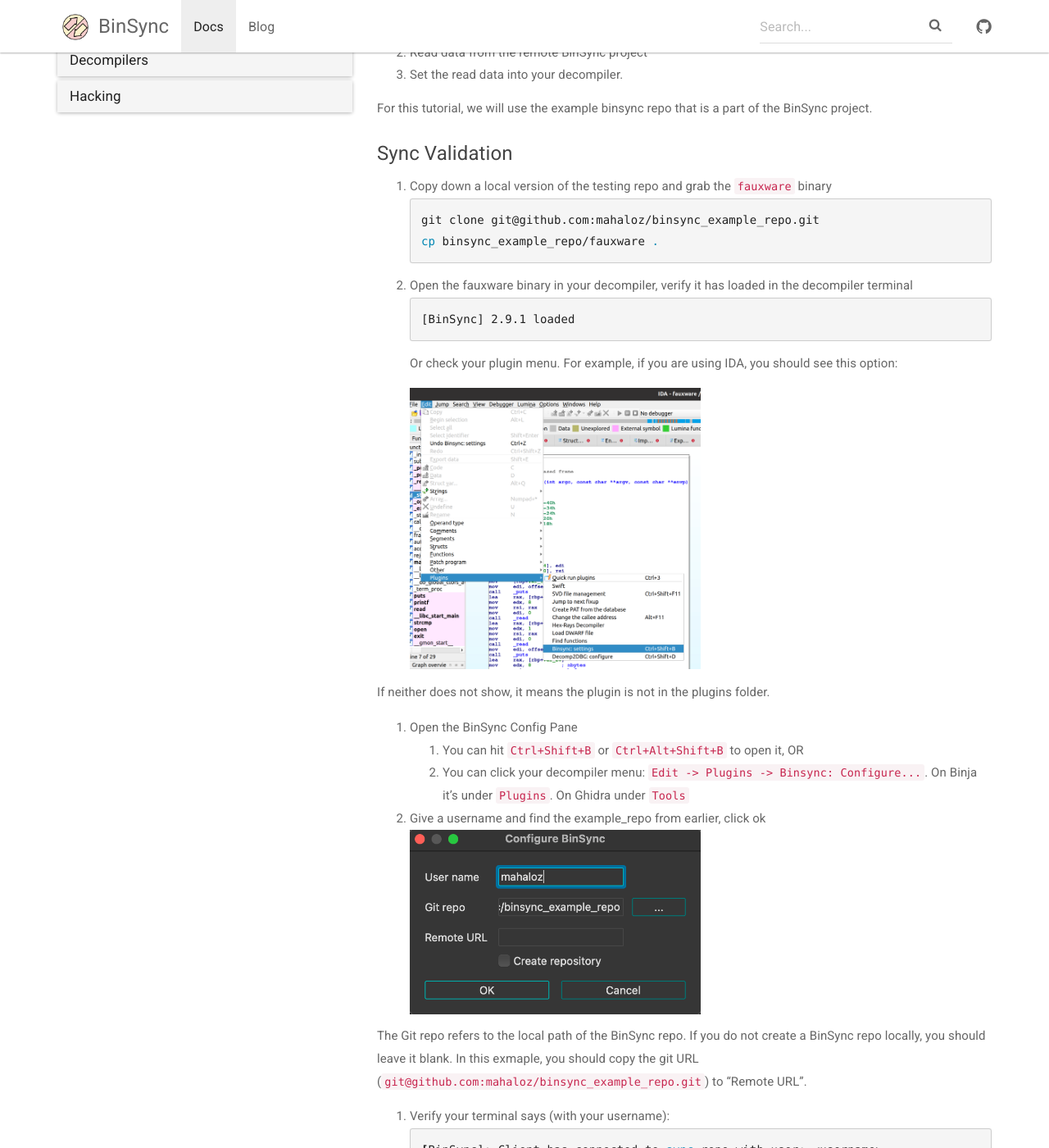
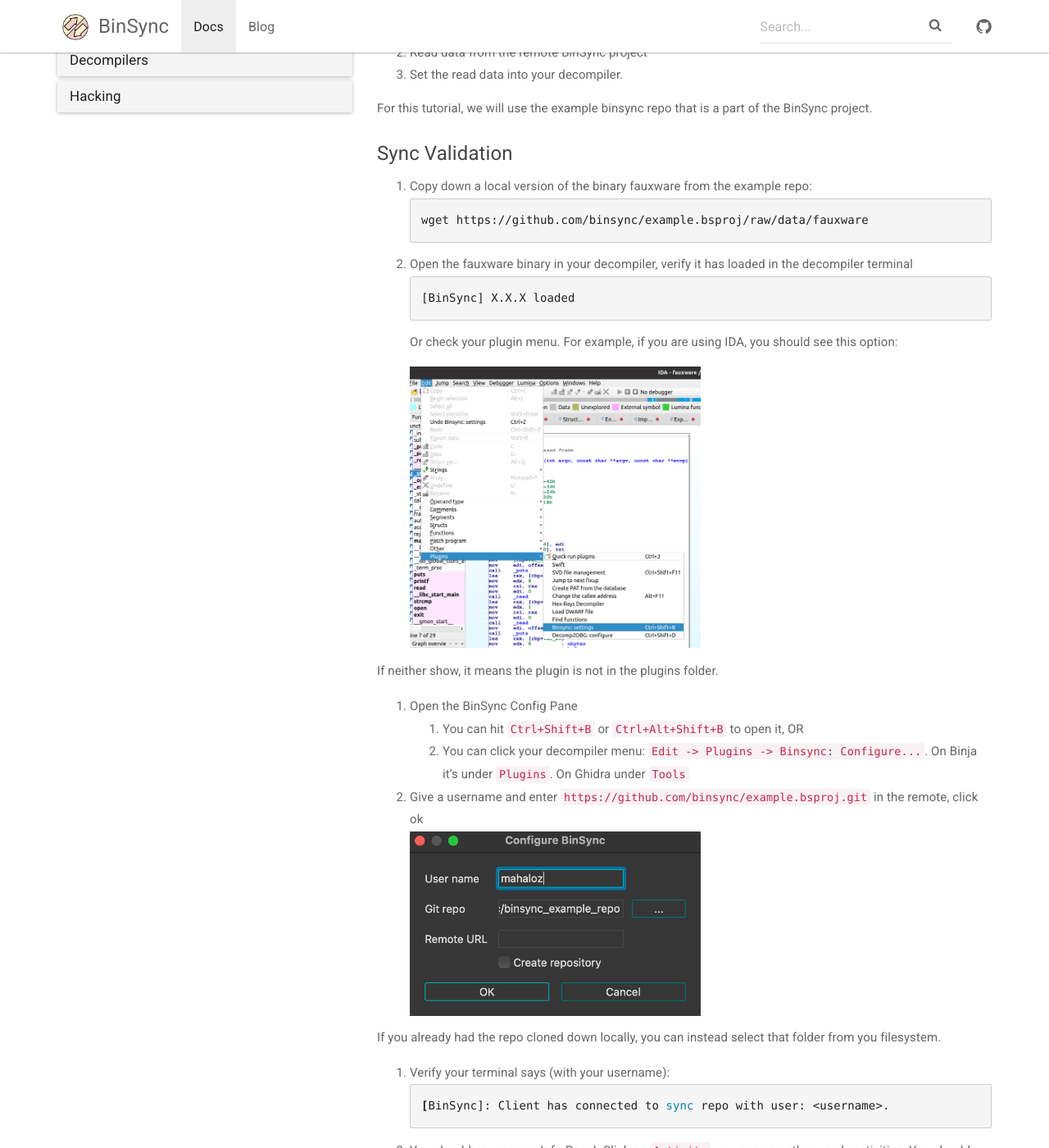
Before and after one commit to binsync/binsync.net, a Jekyll site: the page built from _docs/getting_started/install-validation.md, in a window 1280 px wide and 1400 px high, scrolled down 300 px. Shown: the whole window at 82% size. Built offline with Jekyll 4.4.1, drawn with Linux system fonts in a browser that asks for light colours.

Commit message:
Update install-validation.md

````diff
--- a/_docs/getting_started/install-validation.md
+++ b/_docs/getting_started/install-validation.md
@@ -14,30 +14,29 @@
 For this tutorial, we will use the example binsync repo that is a part of the BinSync project.
 
 ### Sync Validation
-1. Copy down a local version of the testing repo and grab the `fauxware` binary
+1. Copy down a local version of the binary fauxware from the example repo:
 ```bash
-git clone git@github.com:mahaloz/binsync_example_repo.git
-cp binsync_example_repo/fauxware .
+wget https://github.com/binsync/example.bsproj/raw/data/fauxware
 ```
 
 2. Open the fauxware binary in your decompiler, verify it has loaded in the decompiler terminal
 ```
-[BinSync] 2.9.1 loaded
+[BinSync] X.X.X loaded
 ```
 Or check your plugin menu. For example, if you are using IDA, you should see this option:
 
    <img src="/assets/img/binsync_idaplugin.png" width="50%" height="50%">
 
-If neither does not show, it means the plugin is not in the plugins folder.
+If neither show, it means the plugin is not in the plugins folder.
 
 3. Open the BinSync Config Pane
    1. You can hit `Ctrl+Shift+B` or `Ctrl+Alt+Shift+B` to open it, OR
    2. You can click your decompiler menu: `Edit -> Plugins -> Binsync: Configure...`. On Binja it's under `Plugins`. On Ghidra under `Tools`
 
-4. Give a username and find the example_repo from earlier, click ok
+4. Give a username and enter `https://github.com/binsync/example.bsproj.git` in the remote, click ok
    <img src="/assets/img/demo1.png" width="50%" height="50%">
 
-The Git repo refers to the local path of the BinSync repo. If you do not create a BinSync repo locally, you should leave it blank. In this exmaple, you should copy the git URL (`git@github.com:mahaloz/binsync_example_repo.git`) to "Remote URL".
+If you already had the repo cloned down locally, you can instead select that folder from you filesystem.
 
 5. Verify your terminal says (with your username):
 ```bash
````
